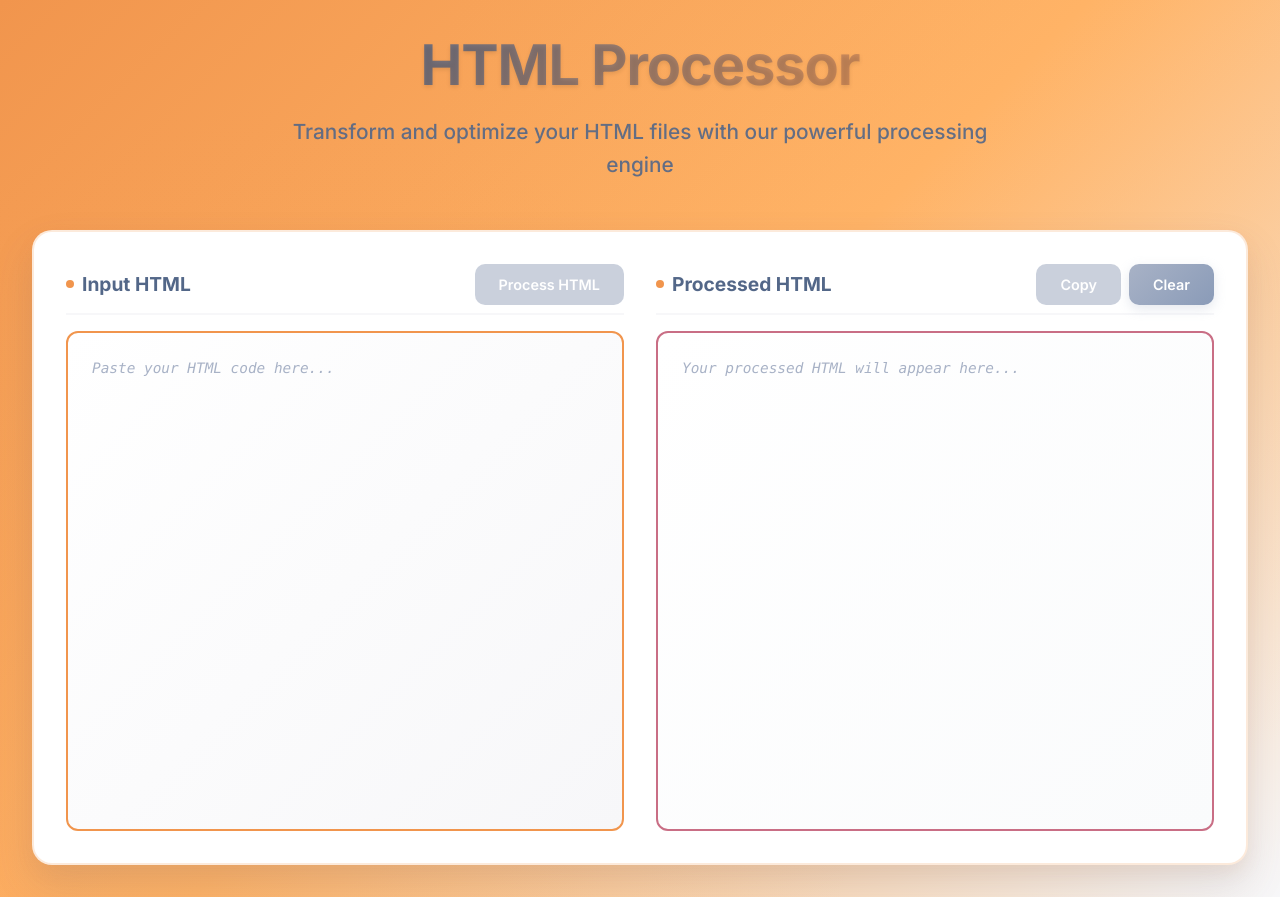
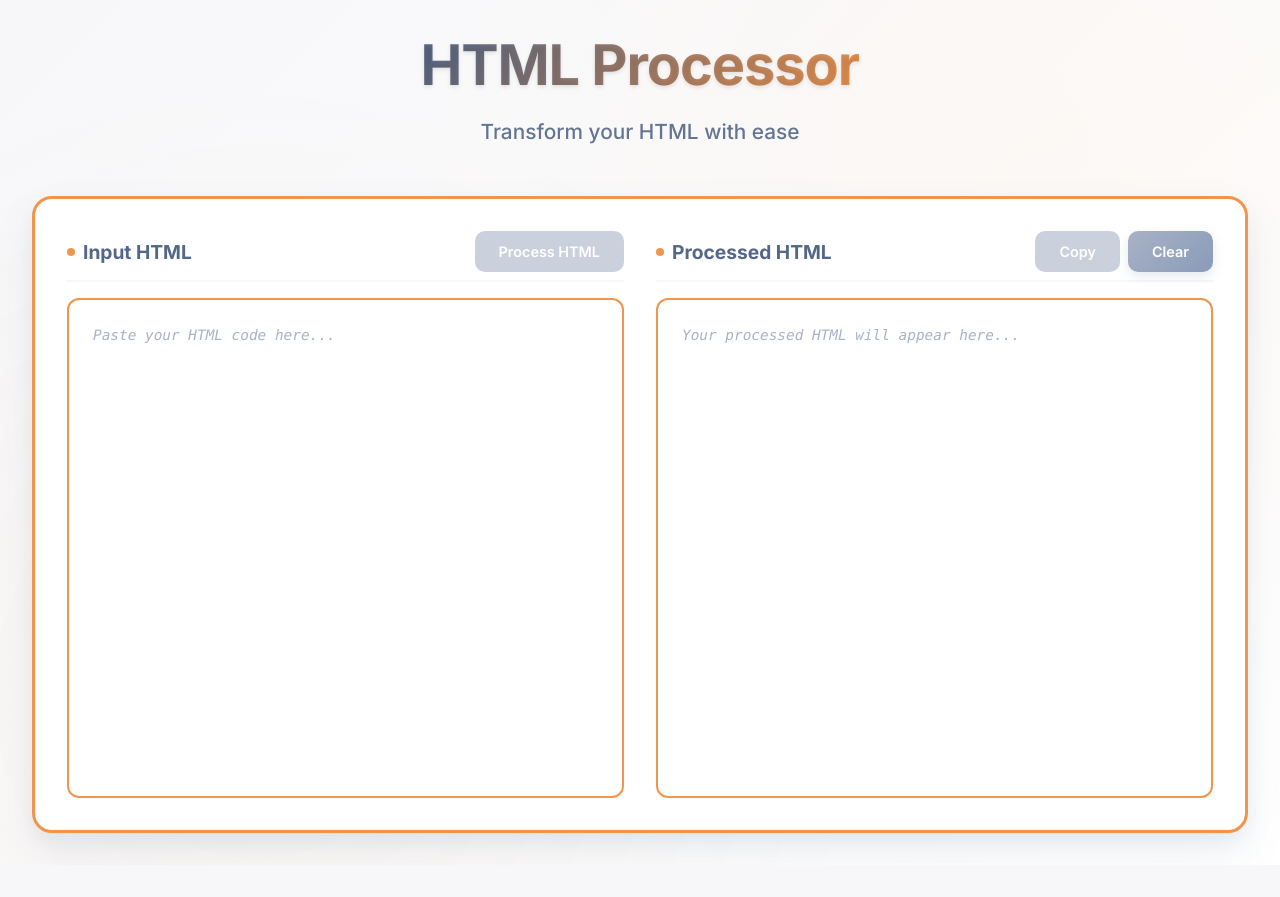
Before and after one commit to EthanMillet/urlShortener, a React (Vite) app in the folder url-ui/: page / in a window 1280 px wide. After the commit the page ends 865 px from the top, so only its background shows below. Built offline with nearby package versions, Linux system fonts and the light colour scheme.

Commit message:
Refine UI: Light background with orange accents and concise subheader

```diff
--- a/url-ui/index.html
+++ b/url-ui/index.html
@@ -4,7 +4,7 @@
     <meta charset="UTF-8" />
     <link rel="icon" type="image/svg+xml" href="/vite.svg" />
     <meta name="viewport" content="width=device-width, initial-scale=1.0" />
-    <meta name="description" content="Transform and optimize your HTML files with our powerful processing engine." />
+    <meta name="description" content="Transform your HTML with ease - Simple and powerful HTML processing tool." />
     <meta name="keywords" content="HTML processor, HTML optimization, code editor, web development" />
     <title>HTML Processor - Transform and Optimize Your HTML Files</title>
     <link rel="preconnect" href="https://fonts.googleapis.com">
--- a/url-ui/src/App.css
+++ b/url-ui/src/App.css
@@ -11,7 +11,7 @@
 
 .app {
   min-height: 100vh;
-  background: linear-gradient(135deg, var(--main-brand) 0%, var(--orange-light) 50%, var(--light-shades) 100%);
+  background: linear-gradient(135deg, var(--light-shades) 0%, #ffffff 100%);
   display: flex;
   flex-direction: column;
   align-items: center;
@@ -27,8 +27,8 @@
   right: 0;
   bottom: 0;
   background:
-    radial-gradient(circle at 20% 80%, rgba(241, 149, 77, 0.1) 0%, transparent 50%),
-    radial-gradient(circle at 80% 20%, rgba(255, 179, 102, 0.1) 0%, transparent 50%);
+    radial-gradient(circle at 20% 80%, rgba(241, 149, 77, 0.05) 0%, transparent 50%),
+    radial-gradient(circle at 80% 20%, rgba(255, 179, 102, 0.05) 0%, transparent 50%);
   pointer-events: none;
 }
 
@@ -75,9 +75,9 @@
   border-radius: 20px;
   padding: 2rem;
   box-shadow:
-    0 20px 40px rgba(83, 103, 136, 0.15),
-    0 8px 16px rgba(241, 149, 77, 0.1);
-  border: 2px solid rgba(241, 149, 77, 0.2);
+    0 20px 40px rgba(83, 103, 136, 0.1),
+    0 8px 16px rgba(83, 103, 136, 0.05);
+  border: 3px solid var(--main-brand);
 }
 
 .input-section,
@@ -136,7 +136,7 @@
 
 .input-textarea {
   border-color: var(--main-brand);
-  background: linear-gradient(135deg, #ffffff 0%, var(--light-shades) 100%);
+  background: #ffffff;
 }
 
 .input-textarea:focus {
@@ -147,8 +147,8 @@
 }
 
 .output-textarea {
-  border-color: var(--dark-accent);
-  background: linear-gradient(135deg, #ffffff 0%, #fafbfc 100%);
+  border-color: var(--main-brand);
+  background: #ffffff;
 }
 
 .html-textarea::placeholder {
--- a/url-ui/src/App.jsx
+++ b/url-ui/src/App.jsx
@@ -42,7 +42,7 @@ function App() {
     <div className="app">
       <header className="header">
         <h1>HTML Processor</h1>
-        <p>Transform and optimize your HTML files with our powerful processing engine</p>
+        <p>Transform your HTML with ease</p>
       </header>
 
       <main className="main">
```
